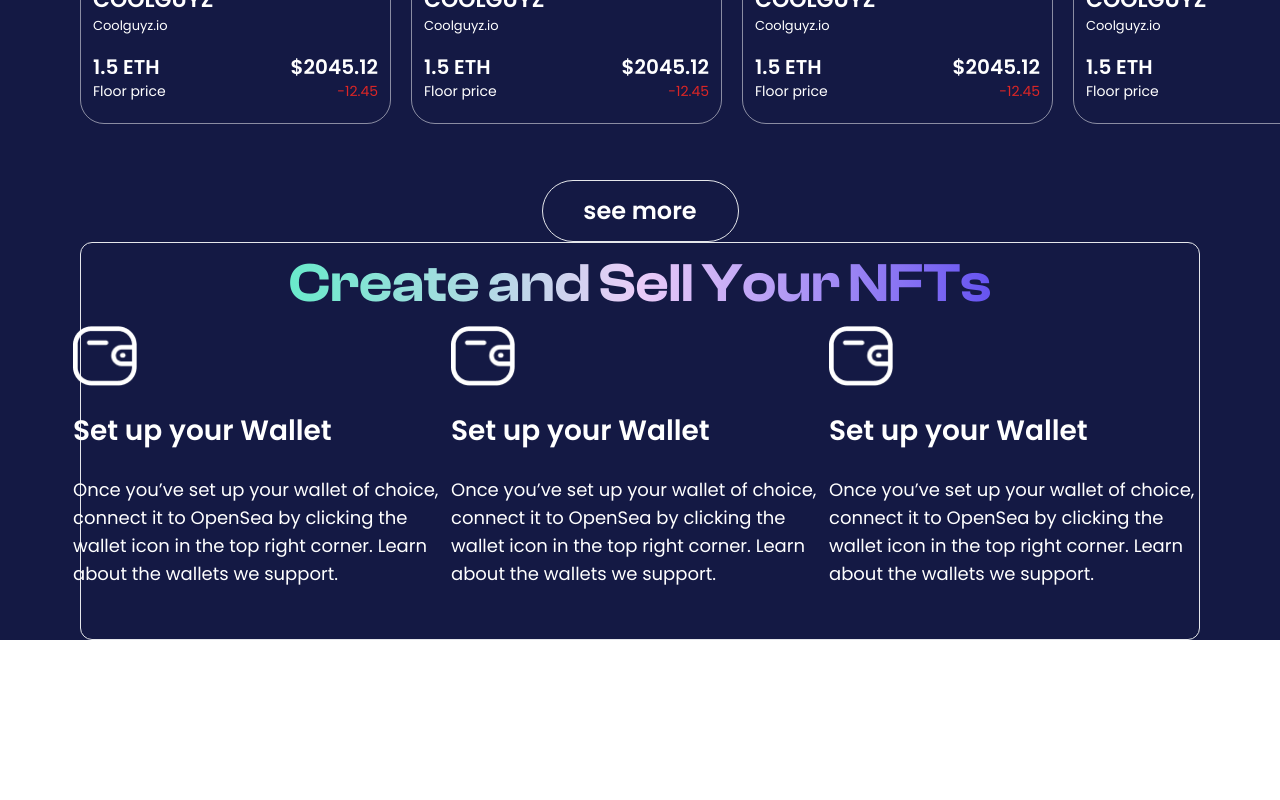
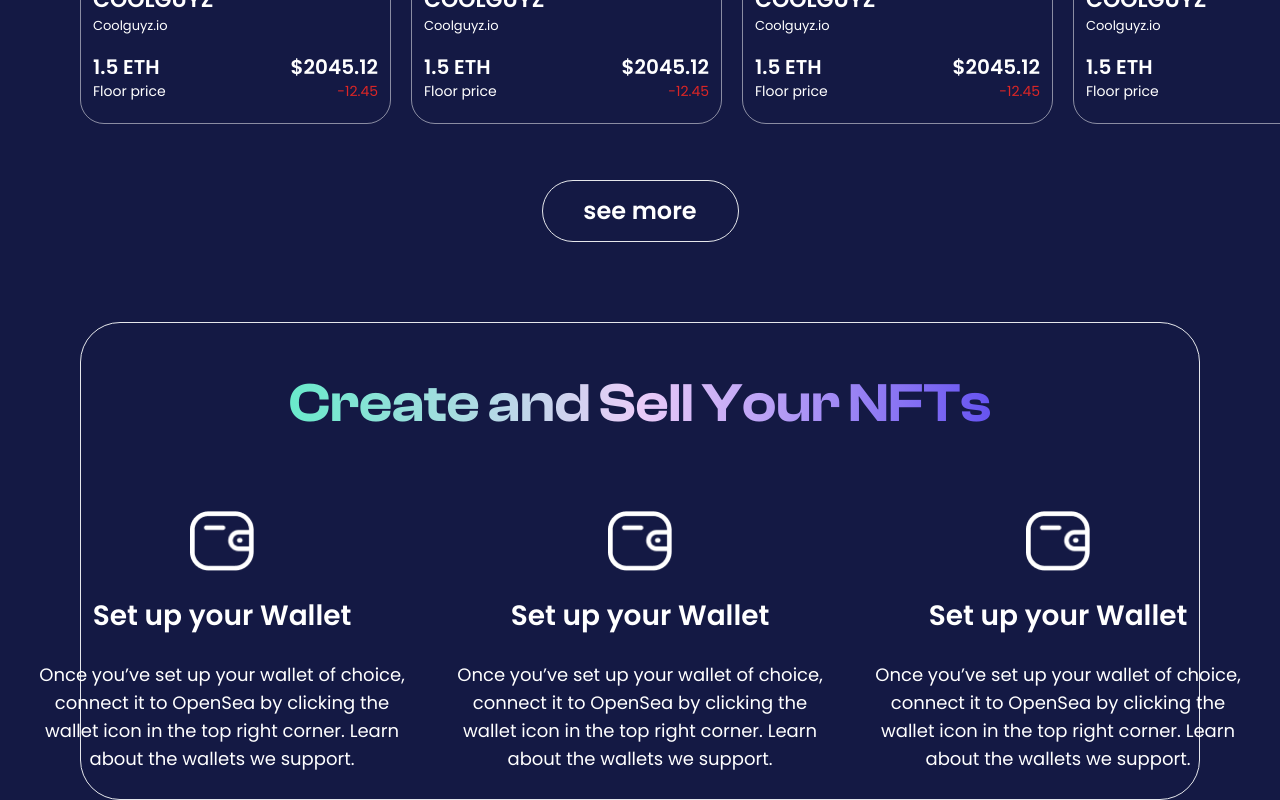
Before and after one commit to Hrithik0112/ENDFT-Nft-platform, a Next.js app: page / in a window 1280 px wide. Shown: the part 3469-4269 px from the top of the page. Before the commit the page ends 4109 px from the top, so only its background shows below. Built offline with nearby package versions, Linux system fonts and the light colour scheme.

Commit message:
Fix: Fix some postional errors

```diff
--- a/components/CreateAndSell.tsx
+++ b/components/CreateAndSell.tsx
@@ -3,15 +3,15 @@ import CreateAndSellCard from './CreateAndSellCard'
 
 const CreateAndSell = () => {
   return (
-    <div className='flex flex-col items-center  border border-gray-200 rounded-xl'>
+    <div className='flex flex-col items-center  border border-gray-200 rounded-[40px] mt-20'>
         {/* heading */}
-        <div className="flex justify-center items-center">
+        <div className="flex justify-center items-center mt-10">
             <span className="font-semibold font-clash bg-gradient-to-r text-[55px]  from-[#69EACB] via-[#EACCF8] to-[#6654F1] inline-block text-transparent bg-clip-text">
             Create and Sell Your NFTs
             </span>
         </div>
         {/* content */}
-        <div className='flex justify-center items-center'>
+        <div className='flex justify-evenly items-center gap-10 mt-10'>
 
         <CreateAndSellCard/>
         <CreateAndSellCard/>
--- a/components/CreateAndSellCard.tsx
+++ b/components/CreateAndSellCard.tsx
@@ -2,12 +2,12 @@ import React from 'react'
 
 const CreateAndSellCard = () => {
   return (
-    <div className='h-[313px] w-[378px] flex flex-col gap-6 text-white'>
+    <div className='h-[313px] w-[378px] flex flex-col gap-6 text-white justify-center items-center'>
         <img src="/cardImage/Wallet.png" alt="image" width={64} height={60} />
         <h2 className='text-[28px] font-semibold '>
             Set up your Wallet
         </h2>
-        <p className='text-lg font-normal'>
+        <p className='text-lg font-normal text-center'>
         Once you’ve set up your wallet of choice, connect it to OpenSea by clicking the wallet icon in the top right corner. Learn about the wallets we support.
         </p>
     </div>
```
